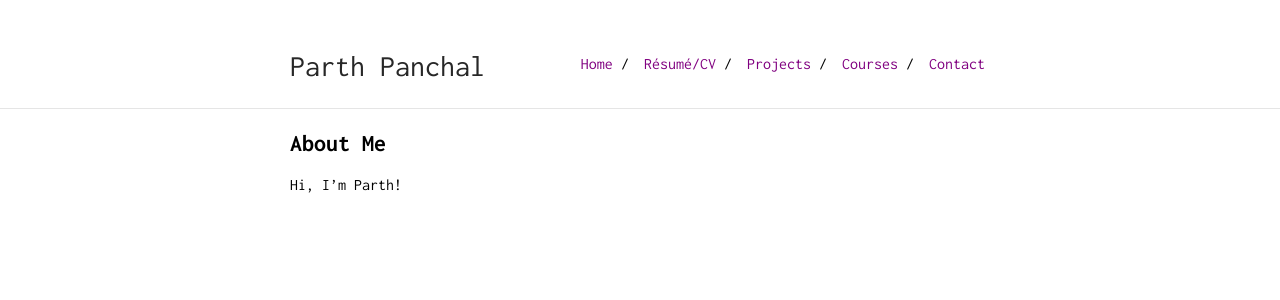
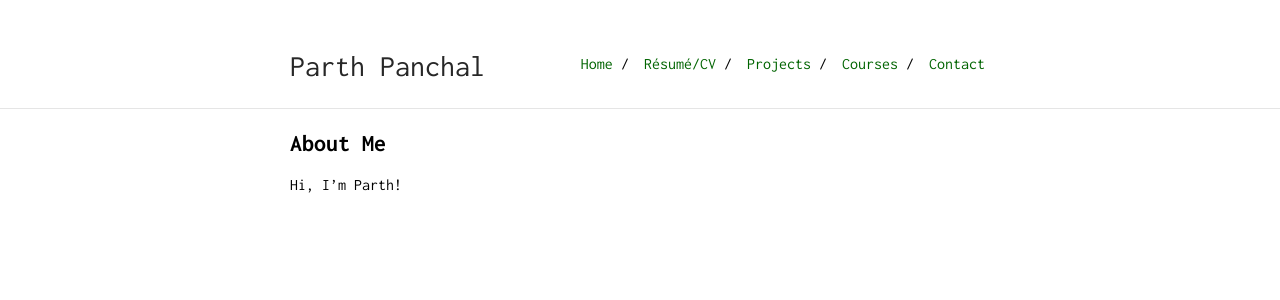
Before and after one commit to parth-panchal/parth-panchal.github.io, a Jekyll site: the page built from index.md, in a window 1280 px wide. Shown: the top 300 px of the page. Built offline with Jekyll 4.4.1, drawn with Linux system fonts in a browser that asks for light colours; our own code applies the rules of GitHub Pages for plain Markdown files.

Commit message:
Update vars.scss

```diff
--- a/_sass/vars.scss
+++ b/_sass/vars.scss
@@ -2,7 +2,7 @@
  * Customization Variables
  */
 
-$accent: #800080;
+$accent: #006400;
 $image-size: 85px;
 
 /*
```
